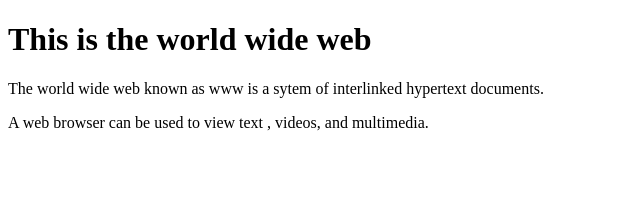
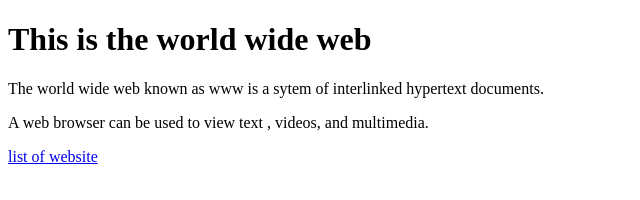
Before and after one commit to cse23-094/HelloWorld, a plain HTML site: page activity1.html in a window 1280 px wide. Shown: the whole page, without its empty margins (0-640 px from the left). Drawn offline with Linux system fonts and the light colour scheme.

Commit message:
Update activity1.html

```diff
--- a/activity1.html
+++ b/activity1.html
@@ -7,6 +7,7 @@
     <h1>This is the world wide web</h1>
     <p>The world wide web known as www is a sytem of interlinked hypertext documents.</p>
     <p>A  web browser can be used to view text , videos, and multimedia.</p>
+    <a href ="activity2.html">list of website</a>
 
   </body>
 </html>
```
